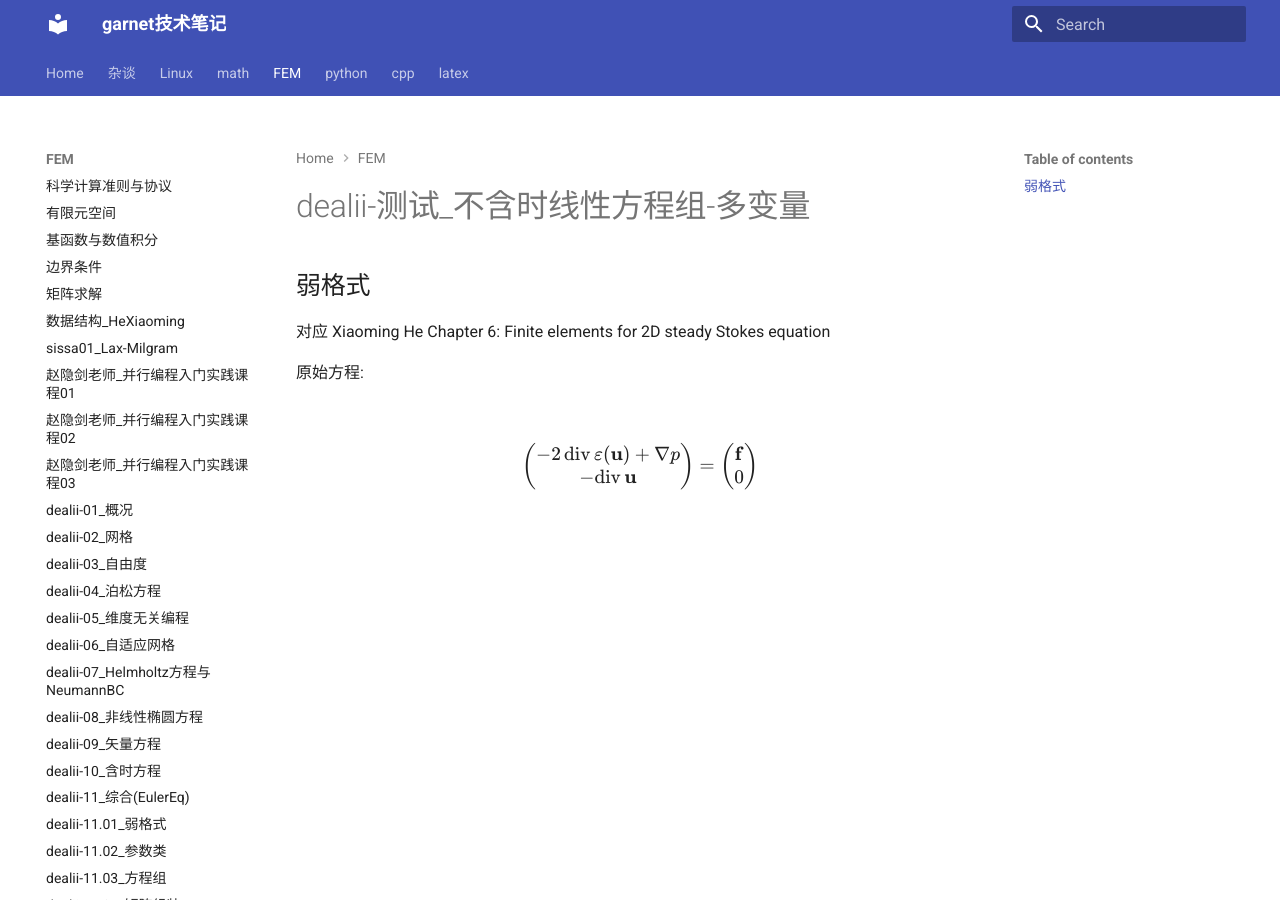
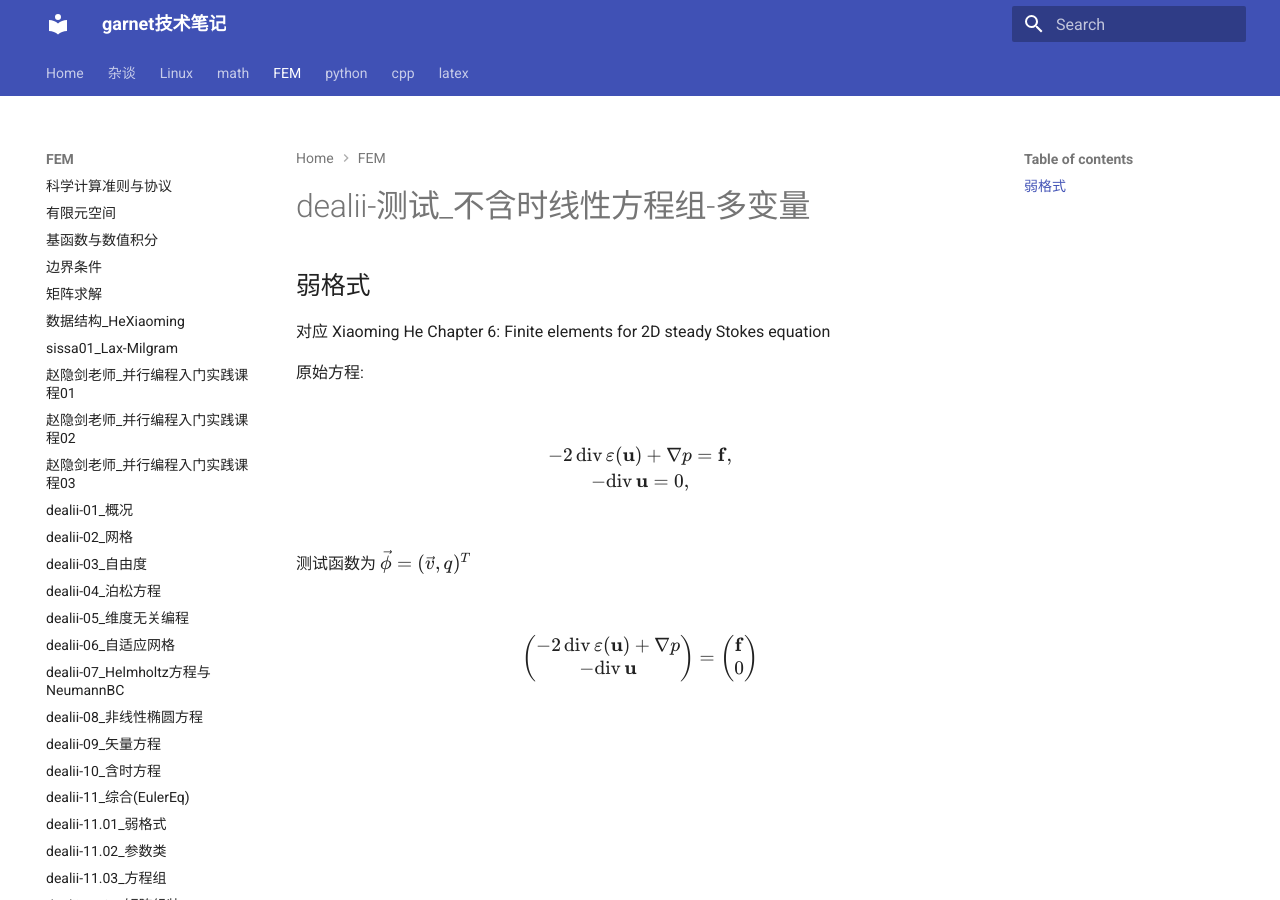
Before and after one commit to ymma98/technotes, an MkDocs documentation site: the page built from docs/FEM/dealii-测试_不含时线性方程组多变量.md, in a window 1280 px wide. Built offline with MkDocs 1.6.1 and Material for MkDocs 9.7.7, drawn with Linux system fonts in a browser that asks for light colours.

Commit message:
docs/FEM/dealii-测试_不含时线性方程组多变量.md updated from https://stackedit.cn/

```diff
--- a/docs/FEM/dealii-测试_不含时线性方程组多变量.md
+++ b/docs/FEM/dealii-测试_不含时线性方程组多变量.md
@@ -6,6 +6,13 @@
 对应 Xiaoming He Chapter 6: Finite elements for 2D steady Stokes equation
 
 原始方程:
+
+$$
+-2 \, \mathrm{div}\,\varepsilon(\mathbf{u}) + \nabla p = \mathbf{f}, \\
+-\mathrm{div}\,\mathbf{u} = 0,
+$$
+
+测试函数为 $\vec{\phi} = (\vec{v},q)^T$
 
 $$
 \begin{pmatrix}
```
Also changed, not shown: other parts of docs/FEM/dealii-测试_不含时线性方程组多变量.md (+2 -2 lines).
